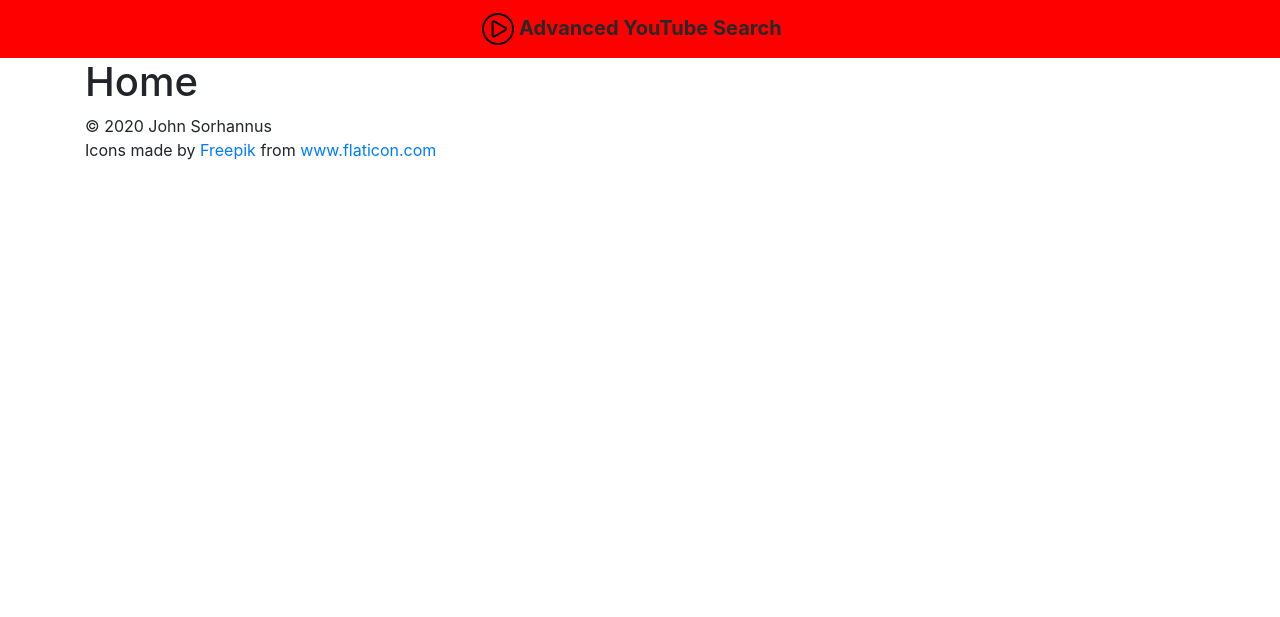
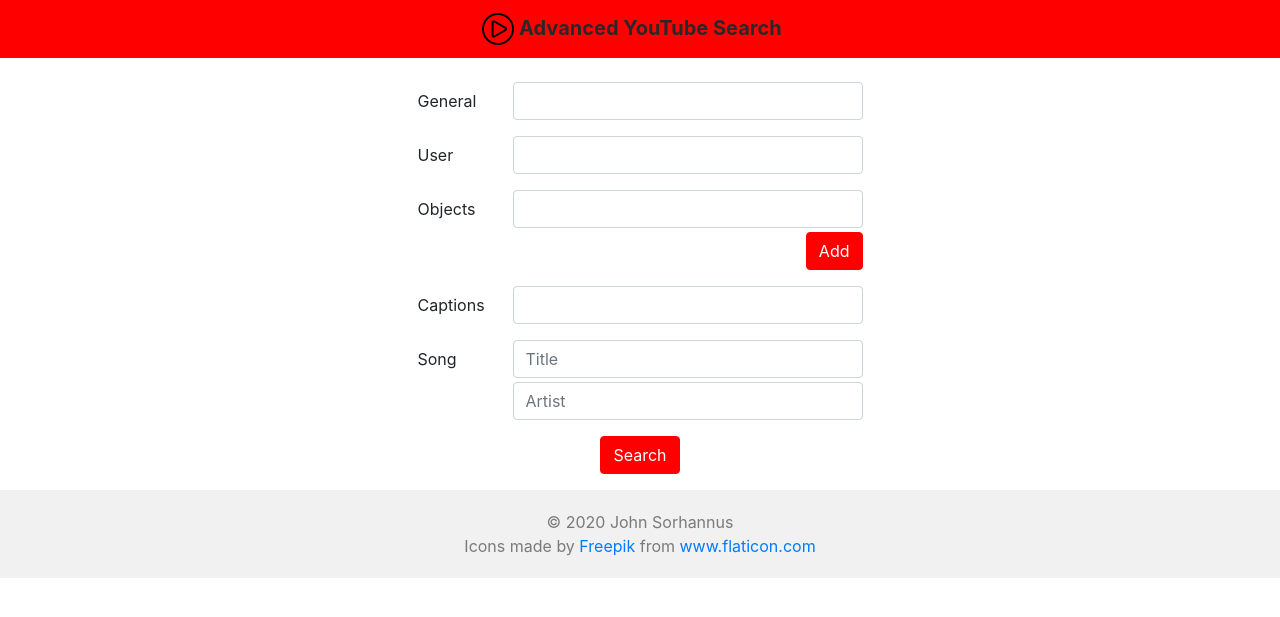
Before and after one commit to JohnSorhannus/AdvancedYouTubeSearch, a Django app: template search/templates/search/home.html in a window 1280 px wide. Shown: the top 617 px of the page. Run offline with Django 3.2, Linux system fonts and the light colour scheme; the template is opened without the code that fills it, so the values that code supplies are empty; some libraries are stand-ins or nearby versions.

Commit message:
Added form content to home.html, moved footer out of container in main.html

```diff
--- a/search/templates/search/home.html
+++ b/search/templates/search/home.html
@@ -1,5 +1,41 @@
 {% extends 'search/main.html' %}
 
 {% block content %}
-<h1>Home</h1>
+<form class="mt-xl-4">
+	<div class="row form-group justify-content-center">
+		<label class="col-xl-1 col-form-label">General</label>
+		<div class="col-xl-4">
+			<input type="text" class="form-control">
+		</div>
+	</div>
+	<div class="row form-group justify-content-center">
+		<label class="col-xl-1 col-form-label">User</label>
+		<div class="col-xl-4">
+			<input type="text" class="form-control">
+		</div>
+	</div>
+	<div class="row form-group justify-content-center">
+		<label class="col-xl-1 col-form-label">Objects</label>
+		<div class="col-xl-4">
+			<input type="text" class="form-control">
+			<button type="button" class="btn btn-danger mt-1 float-right">Add</button>
+		</div>
+	</div>
+	<div class="row form-group justify-content-center">
+		<label class="col-xl-1 col-form-label">Captions</label>
+		<div class="col-xl-4">
+			<input type="text" class="form-control">
+		</div>
+	</div>
+	<div class="row form-group justify-content-center">
+		<label class="col-xl-1 col-form-label">Song</label>
+		<div class="col-xl-4">
+			<input type="text" class="form-control mb-1" placeholder="Title">
+			<input type="text" class="form-control" placeholder="Artist">
+		</div>
+	</div>
+	<div class="row form-group justify-content-center">
+		<button type="submit" class="btn btn-danger">Search</button>
+	</div>
+</form>
 {% endblock %}
--- a/search/templates/search/main.html
+++ b/search/templates/search/main.html
@@ -14,8 +14,8 @@
 	{% block content %}
 
 	{% endblock %}
+	</div>
 	{% include 'search/footer.html' %}
-	</div>
 </body>
 <script src="https://code.jquery.com/jquery-3.5.1.slim.min.js" integrity="sha384-DfXdz2htPH0lsSSs5nCTpuj/zy4C+OGpamoFVy38MVBnE+IbbVYUew+OrCXaRkfj" crossorigin="anonymous"></script>
 <script src="https://cdn.jsdelivr.net/npm/popper.js@1.16.1/dist/umd/popper.min.js" integrity="sha384-9/reFTGAW83EW2RDu2S0VKaIzap3H66lZH81PoYlFhbGU+6BZp6G7niu735Sk7lN" crossorigin="anonymous"></script>
--- a/static/css/custom.css
+++ b/static/css/custom.css
@@ -5,3 +5,17 @@
 .navbar-custom {
 	background-color: #FF0000;
 }
+
+.btn-danger {
+	color: #fff;
+	background-color: #ff0000;
+	border-color: #ff0000;
+}
+
+footer {
+	color: #7a7a7a;
+	background-color: #f1f1f1;
+	text-align: center;
+	padding-top: 20px;
+	padding-bottom: 20px;
+}
```
